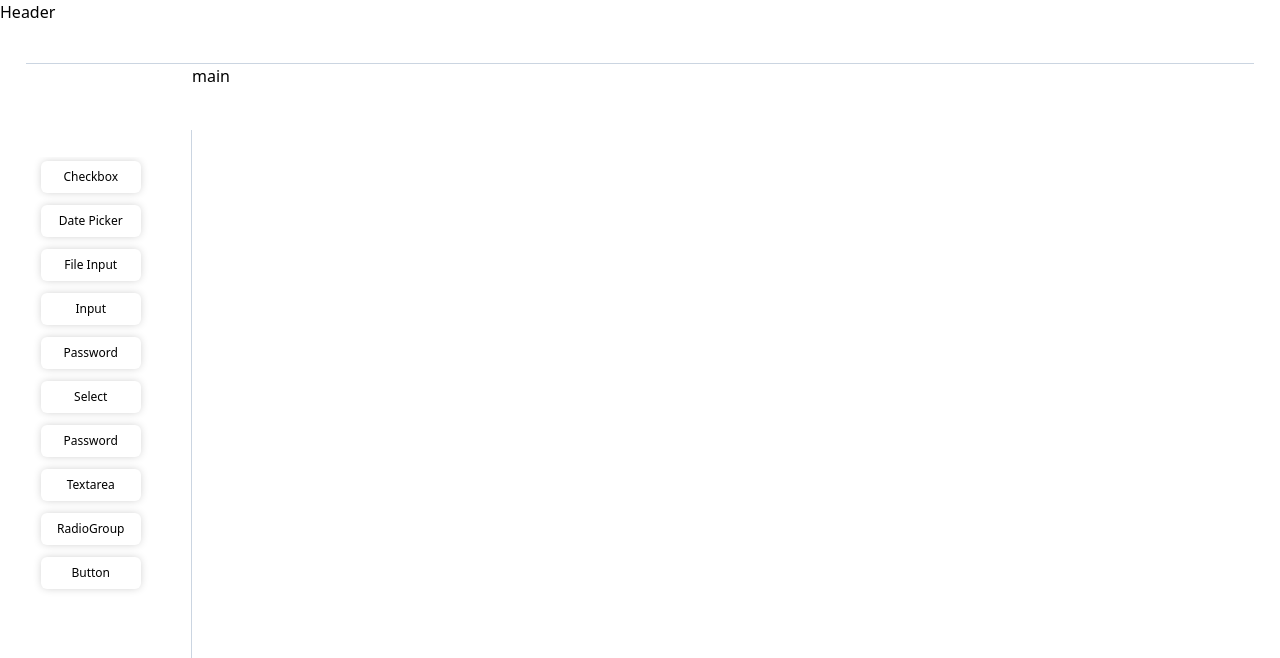
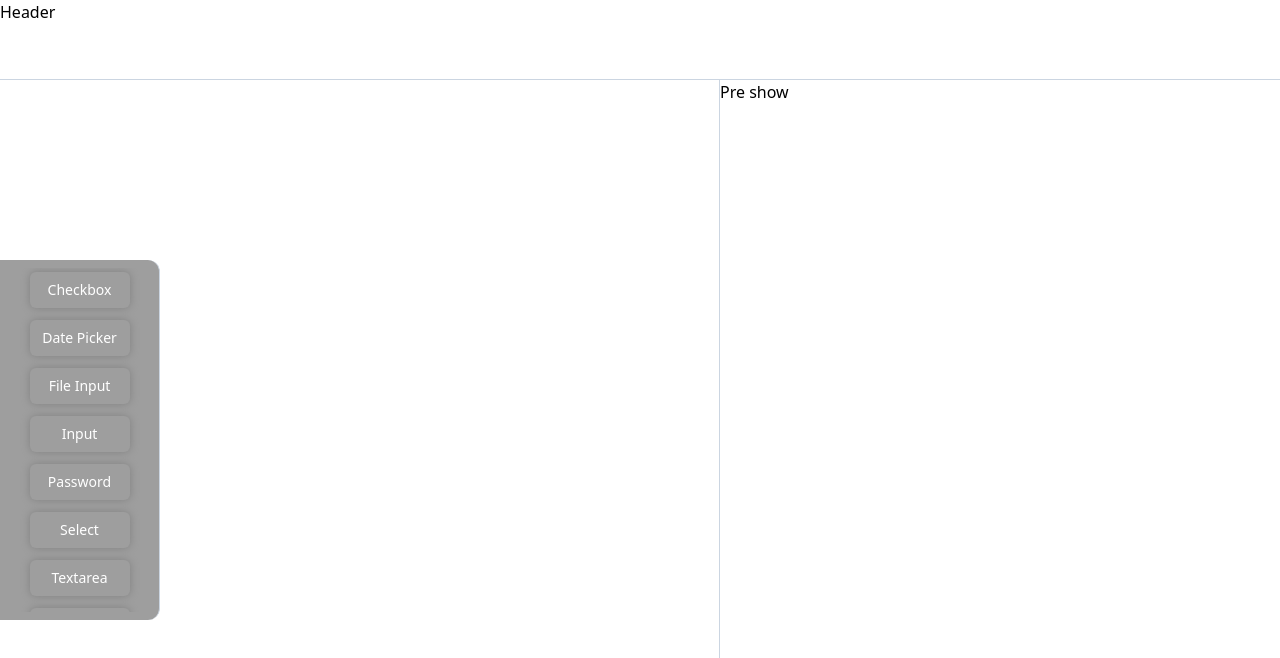
Before and after one commit to AriaNaderidev/dynamic-form-generator, a React (Vite) app: page / in a window 1280 px wide. Shown: the top 658 px of the page. Built offline with nearby package versions, Linux system fonts and the light colour scheme.

Commit message:
feat: implement drag and drop and sorting for elements

```diff
--- a/package.json
+++ b/package.json
@@ -11,9 +11,14 @@
   },
   "dependencies": {
     "@dnd-kit/core": "^6.3.1",
+    "@dnd-kit/sortable": "^10.0.0",
+    "@emotion/react": "^11.14.0",
+    "@emotion/styled": "^11.14.1",
+    "@mui/material": "^7.3.4",
     "@tailwindcss/vite": "^4.1.15",
     "react": "^19.1.1",
     "react-dom": "^19.1.1",
+    "react-icons": "^5.5.0",
     "tailwindcss": "^4.1.15"
   },
   "devDependencies": {
--- /dev/null
+++ b/src/context/FormBuilderContext.ts
@@ -0,0 +1,34 @@
+import {
+  createContext,
+  useContext,
+  createElement,
+  type ReactNode,
+} from "react";
+import type { FormElementType } from "../types/element";
+
+interface FormBuilderContextType {
+  elements: FormElementType[];
+  setElements: React.Dispatch<React.SetStateAction<FormElementType[]>>;
+}
+
+export const FormBuilderContext = createContext<
+  FormBuilderContextType | undefined
+>(undefined);
+
+export const useFormBuilderContext = () => {
+  const context = useContext(FormBuilderContext);
+  if (!context)
+    throw new Error(
+      "useFormBuilderContext must be used within a FormBuilderProvider",
+    );
+
+  return context;
+};
+
+interface ProviderProps {
+  children: ReactNode;
+  value: FormBuilderContextType;
+}
+
+export const FormBuilderProvider = ({ children, value }: ProviderProps) =>
+  createElement(FormBuilderContext.Provider, { value }, children);
--- /dev/null
+++ b/src/hooks/useFormBuilder.ts
@@ -0,0 +1,51 @@
+import type { DragEndEvent, DragStartEvent } from "@dnd-kit/core";
+import { useState } from "react";
+import { getUniqueRandomNumber } from "../utils/helpers";
+import type { FormElementType } from "../types/element";
+import { formElements } from "../utils/Constants";
+import { arrayMove } from "@dnd-kit/sortable";
+
+export const useFormBuilder = () => {
+  const [elements, setElements] = useState<FormElementType[]>([]);
+  const [activeId, setActiveId] = useState<number | null>(null);
+
+  const handleDragStart = (event: DragStartEvent) =>
+    setActiveId(event.active.id as number);
+
+  const handleDragEnd = (event: DragEndEvent) => {
+    const { over, active } = event;
+
+    const newFormEl: FormElementType = {
+      id: (active.id as number) + getUniqueRandomNumber(),
+      type: formElements.find((formEl) => formEl.id === active.id)?.type,
+    };
+
+    if (
+      over &&
+      over?.id === "main-area" &&
+      !elements.some((el) => el.id === active.id)
+    ) {
+      setElements((prev) => [...prev, newFormEl]);
+    }
+
+    if (over && over.id !== "main-area") {
+      setElements((prev) => {
+        const oldIndex = prev.findIndex((el) => el.id === active.id);
+        const newIndex = prev.findIndex((el) => el.id === over?.id);
+        if (oldIndex === -1 || newIndex === -1) return prev;
+
+        return arrayMove(prev, oldIndex, newIndex);
+      });
+    }
+
+    // setActiveId(null);
+  };
+
+  return {
+    handleDragEnd,
+    handleDragStart,
+    elements,
+    setElements,
+    activeId,
+  };
+};
--- a/src/types/element.ts
+++ b/src/types/element.ts
@@ -1,3 +1,4 @@
 export type FormElementType = {
-  els: string[];
+  id: number;
+  type: string | undefined;
 };
--- a/src/ui/AppLayout.tsx
+++ b/src/ui/AppLayout.tsx
@@ -1,26 +1,48 @@
 // import FormRenderer from "./FormRenderer";
 // import sampleSchema from "../data/sample.json";
 // import type { FormSchema } from "../types/form";
+import { DndContext, DragOverlay } from "@dnd-kit/core";
+
 import Header from "./Header";
 import MainArea from "./MainArea";
 import SideBar from "./SideBar";
+import PreShow from "./PreShow";
 
-const AppLayout: React.FC = () => {
+import { formElements } from "../utils/Constants";
+import { useFormBuilder } from "../hooks/useFormBuilder";
+import { FormBuilderProvider } from "../context/FormBuilderContext";
+
+const AppLayout = () => {
   // const schema = sampleSchema as FormSchema;
+  const { handleDragEnd, handleDragStart, elements, setElements, activeId } =
+    useFormBuilder();
 
   return (
-    <div className="grid h-screen grid-cols-[12rem_1fr] grid-rows-[4rem_1fr]">
-      <header className="col-start-1 -col-end-1 flex flex-col items-center justify-between bg-(--primary-bg-color)">
+    <FormBuilderProvider value={{ elements, setElements }}>
+      <div className="grid h-screen grid-cols-[10rem_1fr] grid-rows-[5rem_1fr]">
+        <header className="col-start-1 -col-end-1 flex flex-col items-center justify-between border-b border-(--primary-border-color) bg-(--primary-bg-color)">
           <Header />
-        <hr className="w-[96%] text-(--primary-border-color)" />
         </header>
-      <main className="col-start-2 row-start-2 bg-(--primary-bg-color)">
+        <DndContext onDragEnd={handleDragEnd} onDragStart={handleDragStart}>
+          <main className="relative z-10 col-start-2 row-start-2 grid grid-cols-2 bg-(--primary-bg-color)">
             <MainArea />
+            <PreShow />
           </main>
-      <aside className="flex h-[90%] items-center justify-center bg-(--primary-bg-color)">
+          <aside className="flex h-full items-center bg-(--primary-bg-color)">
             <SideBar />
           </aside>
+
+          <DragOverlay>
+            {activeId !== null &&
+            formElements.some((el) => el.id === activeId) ? (
+              <div className="z-9999 w-[100px] rounded-md bg-(--primary-bg-color) p-2 text-center text-xs font-bold shadow-[0px_0px_9px_-1px_#c9c9c9]">
+                {formElements.find((formEl) => formEl.id === activeId)?.type}
               </div>
+            ) : null}
+          </DragOverlay>
+        </DndContext>
+      </div>
+    </FormBuilderProvider>
   );
 };
 
--- a/src/ui/FormElement.tsx
+++ b/src/ui/FormElement.tsx
@@ -1,12 +1,33 @@
+import { useDraggable } from "@dnd-kit/core";
+
 type FormElementProps = {
+  id: number;
   type: string;
 };
 
-const FormElement: React.FC<FormElementProps> = ({ type }) => {
+const FormElement = ({ type, id }: FormElementProps) => {
+  const {
+    attributes,
+    listeners,
+    setNodeRef,
+    //  transform
+  } = useDraggable({
+    id,
+  });
+
+  // const style: React.CSSProperties = {
+  //   transform: transform
+  //     ? `translate3d(${transform.x}px, ${transform.y}px, 0)`
+  //     : undefined,
+  // };
+
   return (
     <div
-      className="w-[100px] cursor-pointer rounded-md p-2 text-center text-xs font-medium text-black shadow-[0px_0px_9px_-1px_#c9c9c9] duration-200 hover:scale-[1.1]"
-      draggable
+      {...listeners}
+      {...attributes}
+      ref={setNodeRef}
+      // style={style}
+      className="w-[100px] cursor-pointer rounded-md p-2 text-center text-sm font-medium text-white shadow-[0px_0px_9px_gray] duration-200 hover:scale-[1.1]"
     >
       <p>{type}</p>
     </div>
--- a/src/ui/FormElementsList.tsx
+++ b/src/ui/FormElementsList.tsx
@@ -1,26 +1,11 @@
-import type { FormElementType } from "../types/element";
+import { formElements } from "../utils/Constants";
 import FormElement from "./FormElement";
-
-const formElements: FormElementType = {
-  els: [
-    "Checkbox",
-    "Date Picker",
-    "File Input",
-    "Input",
-    "Password",
-    "Select",
-    "Password",
-    "Textarea",
-    "RadioGroup",
-    "Button",
-  ],
-};
 
 const FormElementsList = () => {
   return (
-    <div className="flex h-[90%] w-[95%] flex-col items-center gap-3 overflow-y-scroll p-1">
-      {formElements.els.map((el) => (
-        <FormElement type={el} key={el} />
+    <div className="flex h-full w-full flex-col items-center gap-3 overflow-x-hidden overflow-y-auto p-1">
+      {formElements.map((el) => (
+        <FormElement id={el.id} type={el.type!} key={el.id} />
       ))}
     </div>
   );
--- a/src/ui/MainArea.tsx
+++ b/src/ui/MainArea.tsx
@@ -1,5 +1,36 @@
-const MainArea: React.FC = () => {
-  return <div className="text-black">main</div>;
+import { useDroppable } from "@dnd-kit/core";
+import MainElement from "./MainElement";
+import {
+  SortableContext,
+  verticalListSortingStrategy,
+} from "@dnd-kit/sortable";
+
+import { useFormBuilderContext } from "../context/FormBuilderContext";
+
+const MainArea = () => {
+  const { elements, setElements } = useFormBuilderContext();
+
+  const { setNodeRef, isOver } = useDroppable({
+    id: "main-area",
+  });
+
+  return (
+    <div
+      ref={setNodeRef}
+      className={`flex h-full flex-col gap-3 border-r border-(--primary-border-color) bg-(--primary-bg-color) p-6 ${isOver ? "animate-pulse duration-150" : ""} `}
+    >
+      <SortableContext items={elements} strategy={verticalListSortingStrategy}>
+        {elements.map((el) => (
+          <MainElement
+            key={el.id}
+            type={el.type!}
+            id={el.id}
+            setElements={setElements}
+          />
+        ))}
+      </SortableContext>
+    </div>
+  );
 };
 
 export default MainArea;
--- /dev/null
+++ b/src/ui/MainElement.tsx
@@ -0,0 +1,64 @@
+import { useSortable } from "@dnd-kit/sortable";
+import type { FormElementType } from "../types/element";
+import {
+  MdDragIndicator,
+  MdOutlineDelete,
+  MdOutlineModeEdit,
+} from "react-icons/md";
+
+type MainElementProps = {
+  type: string;
+  id: number;
+  setElements: React.Dispatch<React.SetStateAction<FormElementType[]>>;
+};
+
+const MainElement = ({ type, id, setElements }: MainElementProps) => {
+  const {
+    attributes,
+    listeners,
+    setNodeRef,
+    transform,
+    transition,
+    isDragging,
+    isOver,
+  } = useSortable({ id });
+
+  const style = {
+    transform: transform
+      ? `translate3d(${transform.x}px, ${transform.y}px, 0) scale(${transform.scaleX ?? 1}, ${transform.scaleY ?? 1})`
+      : undefined,
+    transition,
+    zIndex: isDragging ? 9999 : "auto",
+  };
+
+  const handleDelete = () => {
+    setElements((prev) => prev.filter((item) => item.id !== id));
+  };
+
+  return (
+    <div
+      {...attributes}
+      ref={setNodeRef}
+      style={style}
+      className={`flex items-center justify-between rounded-md border border-(--primary-border-color) bg-white p-2 font-medium text-black ${isOver ? "border-blue-500" : ""}`}
+    >
+      <div className="flex items-center justify-between gap-2">
+        <span className="cursor-grab text-xl" {...listeners}>
+          <MdDragIndicator />
+        </span>
+        <span>{type?.replace(/[0-9.]/g, "") ?? ""}</span>
+      </div>
+
+      <div className="flex cursor-pointer items-center justify-between gap-2 text-xl">
+        <span>
+          <MdOutlineModeEdit />
+        </span>
+        <span onClick={handleDelete}>
+          <MdOutlineDelete />
+        </span>
+      </div>
+    </div>
+  );
+};
+
+export default MainElement;
--- /dev/null
+++ b/src/ui/PreShow.tsx
@@ -0,0 +1,5 @@
+const PreShow = () => {
+  return <div className="h-full border-gray-600">Pre show</div>;
+};
+
+export default PreShow;
--- a/src/ui/SideBar.tsx
+++ b/src/ui/SideBar.tsx
@@ -2,7 +2,7 @@ import FormElementsList from "./FormElementsList";
 
 const SideBar: React.FC = () => {
   return (
-    <div className="flex h-[80%] w-full items-center border-r border-(--primary-border-color)">
+    <div className="flex h-[50%] w-full items-center rounded-tr-xl rounded-br-xl border-r border-(--primary-border-color) bg-[#737373b0] p-2">
       <FormElementsList />
     </div>
   );
--- /dev/null
+++ b/src/utils/Constants.ts
@@ -0,0 +1,41 @@
+import type { FormElementType } from "../types/element";
+import { getUniqueRandomNumber } from "./helpers";
+
+export const formElements: FormElementType[] = [
+  {
+    id: getUniqueRandomNumber(),
+    type: "Checkbox",
+  },
+  {
+    id: getUniqueRandomNumber(),
+    type: "Date Picker",
+  },
+  {
+    id: getUniqueRandomNumber(),
+    type: "File Input",
+  },
+  {
+    id: getUniqueRandomNumber(),
+    type: "Input",
+  },
+  {
+    id: getUniqueRandomNumber(),
+    type: "Password",
+  },
+  {
+    id: getUniqueRandomNumber(),
+    type: "Select",
+  },
+  {
+    id: getUniqueRandomNumber(),
+    type: "Textarea",
+  },
+  {
+    id: getUniqueRandomNumber(),
+    type: "RadioGroup",
+  },
+  {
+    id: getUniqueRandomNumber(),
+    type: "Button",
+  },
+];
```
Also changed, not shown: 1 other file (tests, documents, lock files or other folders). Lines whose indentation alone changed are shown as unchanged.
